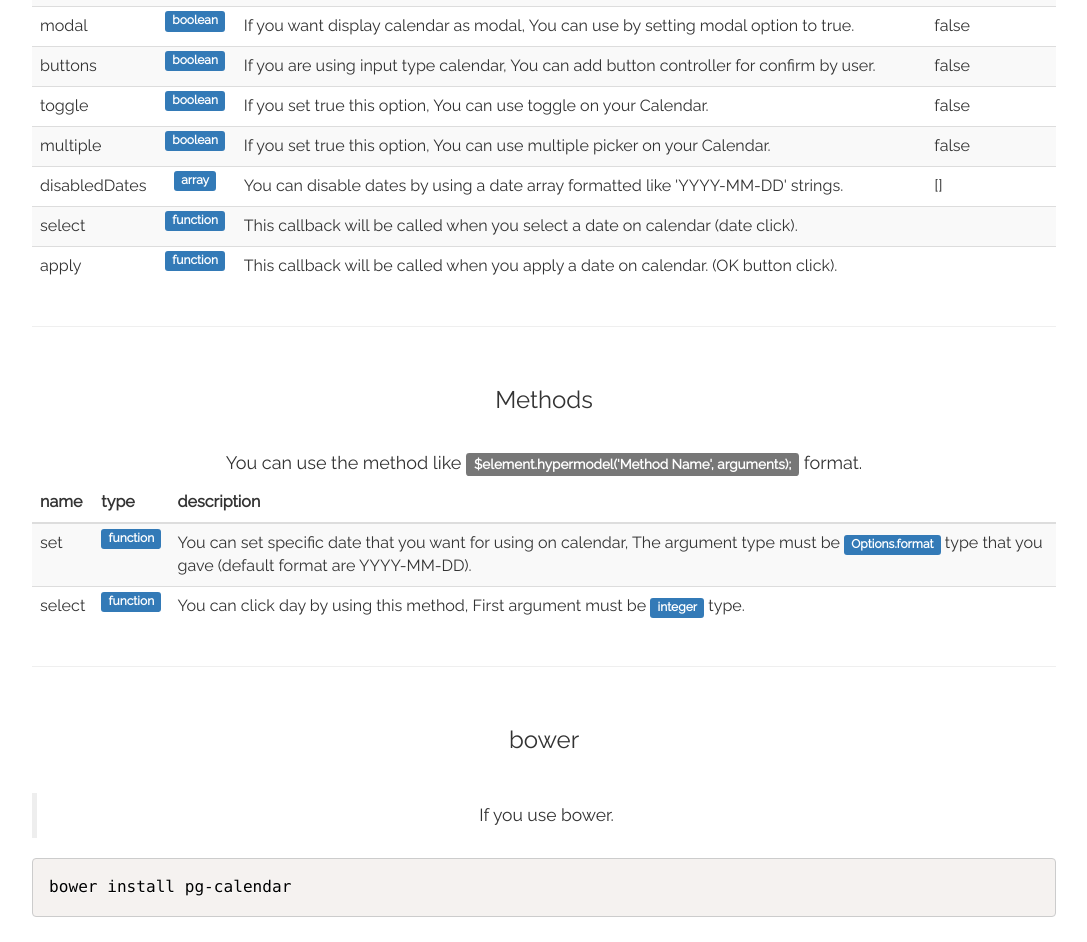
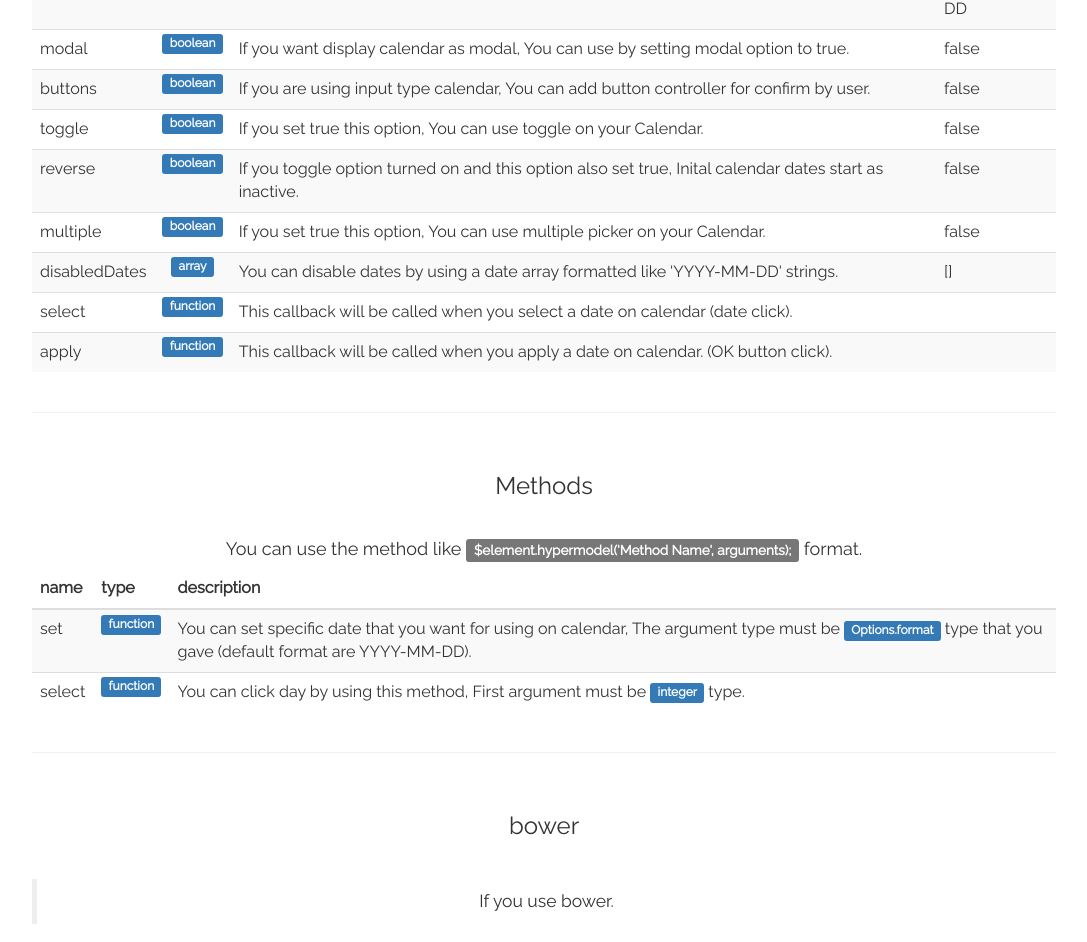
Before and after one commit to KennethanCeyer/pg-calendar, a website: page index.html in a window 1280 px wide. Shown: the part 6835-7777 px from the top of the page, without its empty margins (96-1183 px from the left). Drawn offline with Linux system fonts and the light colour scheme.

Commit message:
Reverse toggle type description be updated.

```diff
--- a/index.html
+++ b/index.html
@@ -451,6 +451,12 @@
 						<td>false</td>
 					</tr>
 					<tr>
+						<td colspan="2">reverse</td>
+						<td class="center"><span class="label label-primary">boolean</span></td>
+						<td>If you toggle option turned on and this option also set true, Inital calendar dates start as inactive.</td>
+						<td>false</td>
+					</tr>
+					<tr>
 						<td colspan="2">multiple</td>
 						<td class="center"><span class="label label-primary">boolean</span></td>
 						<td>If you set true this option, You can use multiple picker on your Calendar.</td>
```
Also changed, not shown: 1 other file.
